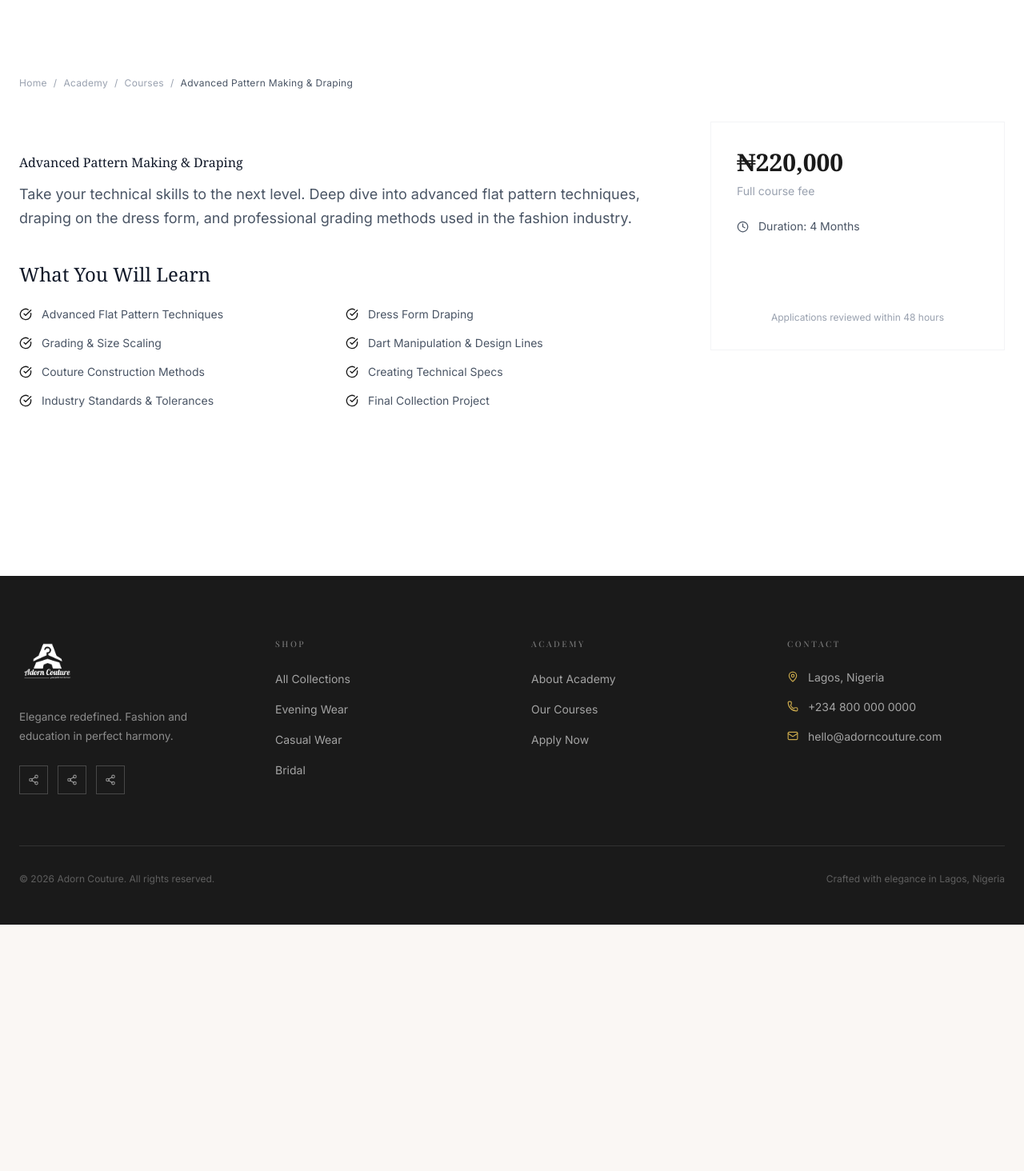
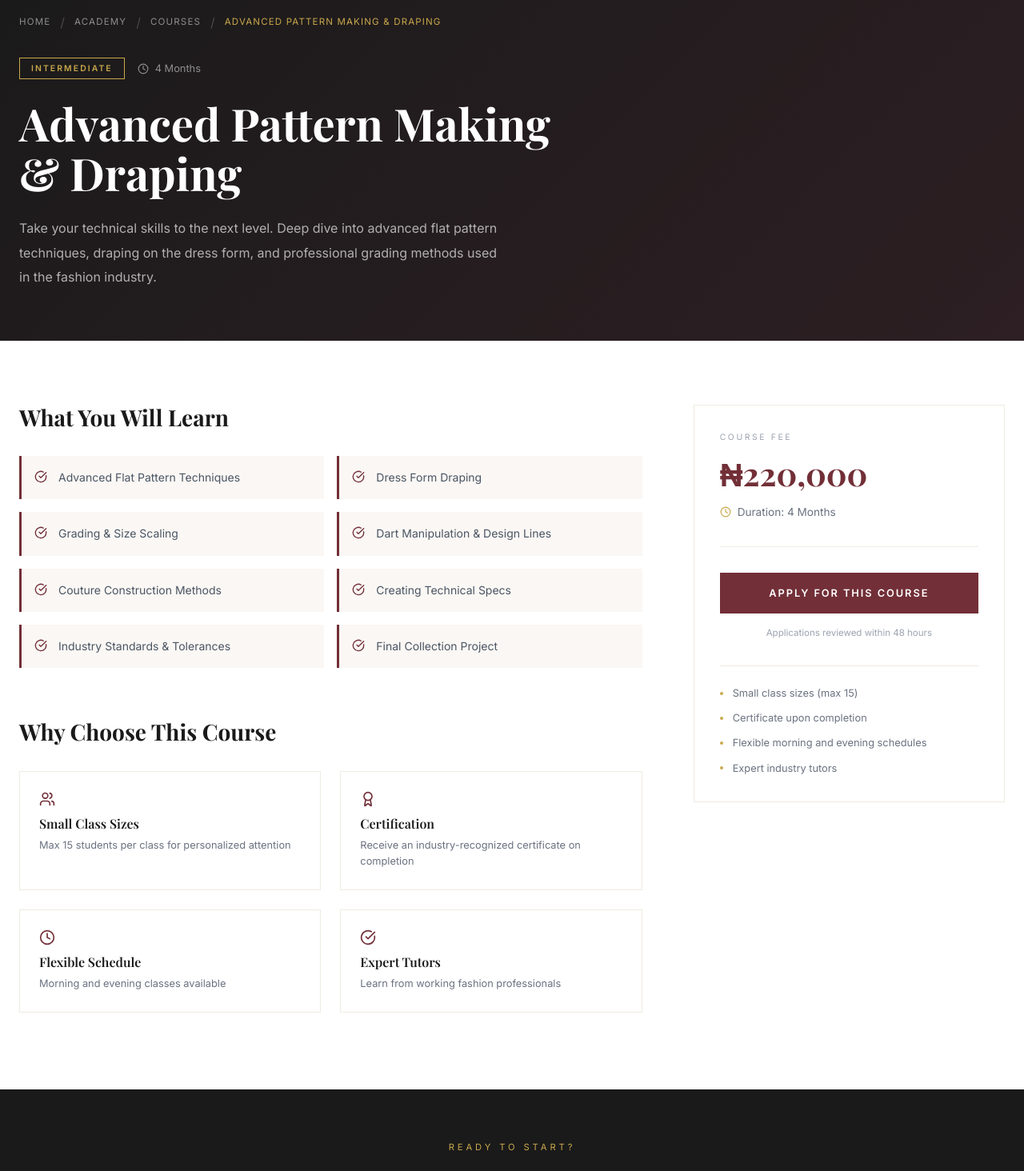
Before and after one commit to techbitdigital/adorn-couture, a Next.js app: page /academy/courses/advanced-pattern-making in a window 1280 px wide. Shown: the part 80-1544 px from the top of the page at 80% size. Before the commit the page ends 1236 px from the top, so only its background shows below. Built offline with nearby package versions, Linux system fonts and the light colour scheme; a web font is replaced by a local one.

Commit message:
feat: redesign course detail page with dark hero layout

```diff
--- a/app/academy/courses/[slug]/page.tsx
+++ b/app/academy/courses/[slug]/page.tsx
@@ -2,68 +2,118 @@
 import { notFound } from "next/navigation";
 import { courses, getCourseBySlug } from "@/lib/data/courses";
 import { formatPrice } from "@/lib/utils";
-import Badge from "@/components/ui/Badge";
-import Button from "@/components/ui/Button";
-import { Clock, CheckCircle } from "lucide-react";
+import { Clock, CheckCircle, Users, Award } from "lucide-react";
 
 export function generateStaticParams() {
   return courses.map((c) => ({ slug: c.slug }));
 }
 
-type Props = {
-  params: Promise<{ slug: string }>;
-};
+type Props = { params: Promise<{ slug: string }> };
 
 export default async function CourseDetailPage({ params }: Props) {
   const { slug } = await params;
   const course = getCourseBySlug(slug);
   if (!course) notFound();
 
+  const levelColor = course.level === "Beginner" ? "#16a34a" : course.level === "Intermediate" ? "#C9A84C" : "#722F37";
+
   return (
-    <div className="min-h-screen bg-white pt-20">
-      <div className="container-custom section-padding">
-        <div className="flex items-center gap-2 text-xs text-gray-400 mb-10 tracking-wide">
-          <Link href="/" className="hover:text-wine-DEFAULT transition-colors">Home</Link>
-          <span>/</span>
-          <Link href="/academy" className="hover:text-wine-DEFAULT transition-colors">Academy</Link>
-          <span>/</span>
-          <Link href="/academy/courses" className="hover:text-wine-DEFAULT transition-colors">Courses</Link>
-          <span>/</span>
-          <span className="text-gray-600">{course.title}</span>
+    <div style={{ minHeight: "100vh", backgroundColor: "white" }}>
+      <style>{".cg{display:grid;grid-template-columns:1fr;gap:4rem} @media(min-width:1024px){.cg{grid-template-columns:2fr 1fr}} .curr-grid{display:grid;grid-template-columns:1fr;gap:1rem} @media(min-width:640px){.curr-grid{grid-template-columns:1fr 1fr}}"}</style>
+
+      <div style={{ paddingTop: "6rem", paddingBottom: "4rem", background: "linear-gradient(135deg, #1a1a1a 0%, #2d1f23 100%)" }}>
+        <div className="container-custom">
+          <div style={{ display: "flex", alignItems: "center", gap: "0.75rem", marginBottom: "2rem" }}>
+            <Link href="/" style={{ fontSize: "0.72rem", color: "rgba(255,255,255,0.5)", letterSpacing: "0.1em", textTransform: "uppercase" }}>Home</Link>
+            <span style={{ color: "rgba(255,255,255,0.2)" }}>/</span>
+            <Link href="/academy" style={{ fontSize: "0.72rem", color: "rgba(255,255,255,0.5)", letterSpacing: "0.1em", textTransform: "uppercase" }}>Academy</Link>
+            <span style={{ color: "rgba(255,255,255,0.2)" }}>/</span>
+            <Link href="/academy/courses" style={{ fontSize: "0.72rem", color: "rgba(255,255,255,0.5)", letterSpacing: "0.1em", textTransform: "uppercase" }}>Courses</Link>
+            <span style={{ color: "rgba(255,255,255,0.2)" }}>/</span>
+            <span style={{ fontSize: "0.72rem", color: "#C9A84C", letterSpacing: "0.1em", textTransform: "uppercase" }}>{course.title}</span>
+          </div>
+          <div style={{ display: "flex", alignItems: "center", gap: "1rem", marginBottom: "1.5rem", flexWrap: "wrap" }}>
+            <span style={{ fontSize: "0.65rem", letterSpacing: "0.2em", textTransform: "uppercase", fontWeight: 600, color: levelColor, border: ["1px solid ", levelColor].join(""), padding: "0.3rem 0.875rem" }}>{course.level}</span>
+            <div style={{ display: "flex", alignItems: "center", gap: "0.5rem", color: "rgba(255,255,255,0.5)", fontSize: "0.8rem" }}>
+              <Clock size={14} />
+              <span>{course.duration}</span>
+            </div>
+          </div>
+          <h1 style={{ fontFamily: "var(--font-playfair), Georgia, serif", fontSize: "clamp(2rem, 5vw, 3.5rem)", fontWeight: 700, color: "white", lineHeight: 1.1, marginBottom: "1.5rem", maxWidth: "700px" }}>{course.title}</h1>
+          <p style={{ fontSize: "1rem", color: "rgba(255,255,255,0.65)", lineHeight: 1.9, maxWidth: "600px" }}>{course.description}</p>
         </div>
-        <div className="grid grid-cols-1 lg:grid-cols-3 gap-16">
-          <div className="lg:col-span-2">
-            <Badge variant="burgundy" className="mb-4">{course.level}</Badge>
-            <h1 className="font-serif text-display-sm text-gray-900 mb-4">{course.title}</h1>
-            <p className="text-gray-600 leading-relaxed mb-10 text-lg">{course.description}</p>
+      </div>
+
+      <div className="container-custom" style={{ paddingTop: "5rem", paddingBottom: "6rem" }}>
+        <div className="cg">
+          <div>
+            <div style={{ marginBottom: "4rem" }}>
+              <h2 style={{ fontFamily: "var(--font-playfair), Georgia, serif", fontSize: "1.75rem", fontWeight: 700, color: "#1a1a1a", marginBottom: "2rem" }}>What You Will Learn</h2>
+              <div className="curr-grid">
+                {course.curriculum.map((item) => (
+                  <div key={item} style={{ display: "flex", alignItems: "flex-start", gap: "0.875rem", padding: "1rem", backgroundColor: "#FAF7F4", borderLeft: "3px solid #722F37" }}>
+                    <CheckCircle size={16} style={{ color: "#722F37", marginTop: "2px", flexShrink: 0 }} />
+                    <span style={{ fontSize: "0.875rem", color: "#4b5563", lineHeight: 1.6 }}>{item}</span>
+                  </div>
+                ))}
+              </div>
+            </div>
             <div>
-              <h2 className="font-serif text-2xl text-gray-900 mb-6">What You Will Learn</h2>
-              <div className="grid grid-cols-1 md:grid-cols-2 gap-4">
-                {course.curriculum.map((item) => (
-                  <div key={item} className="flex items-start gap-3">
-                    <CheckCircle size={16} className="text-wine-DEFAULT mt-0.5 shrink-0" />
-                    <span className="text-sm text-gray-600">{item}</span>
+              <h2 style={{ fontFamily: "var(--font-playfair), Georgia, serif", fontSize: "1.75rem", fontWeight: 700, color: "#1a1a1a", marginBottom: "2rem" }}>Why Choose This Course</h2>
+              <div style={{ display: "grid", gridTemplateColumns: "1fr 1fr", gap: "1.5rem" }}>
+                {[
+                  { icon: Users, title: "Small Class Sizes", desc: "Max 15 students per class for personalized attention" },
+                  { icon: Award, title: "Certification", desc: "Receive an industry-recognized certificate on completion" },
+                  { icon: Clock, title: "Flexible Schedule", desc: "Morning and evening classes available" },
+                  { icon: CheckCircle, title: "Expert Tutors", desc: "Learn from working fashion professionals" },
+                ].map((perk) => {
+                  const Icon = perk.icon;
+                  return (
+                    <div key={perk.title} style={{ padding: "1.5rem", border: "1px solid #f0ebe3" }}>
+                      <Icon size={20} style={{ color: "#722F37", marginBottom: "0.75rem" }} />
+                      <h3 style={{ fontFamily: "var(--font-playfair), Georgia, serif", fontSize: "1rem", fontWeight: 600, color: "#1a1a1a", marginBottom: "0.5rem" }}>{perk.title}</h3>
+                      <p style={{ fontSize: "0.8rem", color: "#6b7280", lineHeight: 1.6 }}>{perk.desc}</p>
+                    </div>
+                  );
+                })}
+              </div>
+            </div>
+          </div>
+
+          <div>
+            <div style={{ border: "1px solid #f0ebe3", padding: "2rem", position: "sticky", top: "6rem" }}>
+              <p style={{ fontSize: "0.65rem", letterSpacing: "0.25em", textTransform: "uppercase", color: "#9ca3af", marginBottom: "0.5rem" }}>Course Fee</p>
+              <p style={{ fontFamily: "var(--font-playfair), Georgia, serif", fontSize: "2.5rem", fontWeight: 700, color: "#722F37", marginBottom: "0.5rem" }}>{formatPrice(course.price)}</p>
+              <div style={{ display: "flex", alignItems: "center", gap: "0.5rem", color: "#6b7280", fontSize: "0.85rem", marginBottom: "2rem" }}>
+                <Clock size={14} style={{ color: "#C9A84C" }} />
+                <span>Duration: {course.duration}</span>
+              </div>
+              <div style={{ height: "1px", backgroundColor: "#f0ebe3", marginBottom: "2rem" }} />
+              <Link href="/academy/apply" style={{ display: "flex", alignItems: "center", justifyContent: "center", backgroundColor: "#722F37", color: "white", padding: "1rem 2rem", fontSize: "0.8rem", fontWeight: 600, letterSpacing: "0.15em", textTransform: "uppercase", textDecoration: "none", marginBottom: "1rem", width: "100%" }}>
+                Apply for This Course
+              </Link>
+              <p style={{ fontSize: "0.72rem", color: "#9ca3af", textAlign: "center", marginBottom: "2rem" }}>Applications reviewed within 48 hours</p>
+              <div style={{ height: "1px", backgroundColor: "#f0ebe3", marginBottom: "1.5rem" }} />
+              <div style={{ display: "flex", flexDirection: "column", gap: "0.75rem" }}>
+                {["Small class sizes (max 15)", "Certificate upon completion", "Flexible morning and evening schedules", "Expert industry tutors"].map((item) => (
+                  <div key={item} style={{ display: "flex", alignItems: "center", gap: "0.75rem" }}>
+                    <div style={{ width: "4px", height: "4px", borderRadius: "50%", backgroundColor: "#C9A84C", flexShrink: 0 }} />
+                    <p style={{ fontSize: "0.8rem", color: "#6b7280" }}>{item}</p>
                   </div>
                 ))}
               </div>
             </div>
           </div>
-          <div className="lg:col-span-1">
-            <div className="border border-gray-100 p-8 sticky top-24">
-              <p className="text-3xl font-serif font-bold text-wine-DEFAULT mb-2">{formatPrice(course.price)}</p>
-              <p className="text-sm text-gray-400 mb-6">Full course fee</p>
-              <div className="flex items-center gap-3 text-sm text-gray-600 mb-6">
-                <Clock size={15} className="text-wine-DEFAULT" />
-                <span>Duration: {course.duration}</span>
-              </div>
-              <Link href="/academy/apply">
-                <Button size="lg" fullWidth className="bg-wine-DEFAULT text-white hover:bg-wine-dark mb-4">
-                  Apply for This Course
-                </Button>
-              </Link>
-              <p className="text-xs text-gray-400 text-center">Applications reviewed within 48 hours</p>
-            </div>
-          </div>
+        </div>
+      </div>
+
+      <div style={{ backgroundColor: "#1a1a1a", paddingTop: "4rem", paddingBottom: "4rem", textAlign: "center" }}>
+        <p style={{ fontSize: "0.7rem", letterSpacing: "0.35em", textTransform: "uppercase", color: "#C9A84C", marginBottom: "1rem" }}>Ready to Start?</p>
+        <h2 style={{ fontFamily: "var(--font-playfair), Georgia, serif", fontSize: "clamp(1.5rem, 3vw, 2.5rem)", fontWeight: 700, color: "white", marginBottom: "1rem" }}>Begin Your Fashion Journey Today</h2>
+        <p style={{ fontSize: "0.95rem", color: "rgba(255,255,255,0.5)", marginBottom: "2rem", maxWidth: "400px", margin: "0 auto 2rem", lineHeight: 1.8 }}>Join our community of aspiring designers and take the first step toward your dream career.</p>
+        <div style={{ display: "flex", gap: "1rem", justifyContent: "center", flexWrap: "wrap" }}>
+          <Link href="/academy/apply" style={{ display: "inline-flex", alignItems: "center", justifyContent: "center", backgroundColor: "white", color: "#722F37", padding: "0.875rem 2.5rem", fontSize: "0.8rem", fontWeight: 600, letterSpacing: "0.15em", textTransform: "uppercase", textDecoration: "none" }}>Apply Now</Link>
+          <Link href="/academy/courses" style={{ display: "inline-flex", alignItems: "center", justifyContent: "center", border: "1px solid rgba(255,255,255,0.3)", color: "rgba(255,255,255,0.7)", padding: "0.875rem 2.5rem", fontSize: "0.8rem", fontWeight: 500, letterSpacing: "0.15em", textTransform: "uppercase", textDecoration: "none" }}>View All Courses</Link>
         </div>
       </div>
     </div>
```
